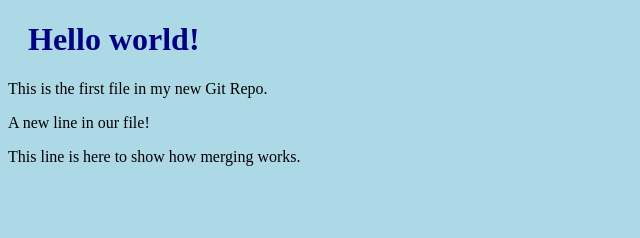
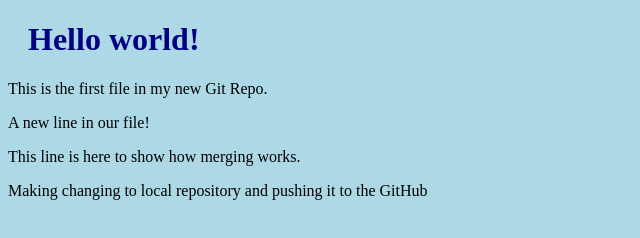
Before and after one commit to louis-cyberlabs/hello-world, a plain HTML site: page index.html in a window 1280 px wide. Shown: the whole page, without its empty margins (0-640 px from the left). Drawn offline with Linux system fonts and the light colour scheme.

Commit message:
Update index.html

```diff
--- a/index.html
+++ b/index.html
@@ -10,5 +10,6 @@
 <p>This is the first file in my new Git Repo.</p>
 <p>A new line in our file!</p>
 <p>This line is here to show how merging works.</p>
+<p>Making changing to local repository and pushing it to the GitHub</p>
 </body>
 </html>
```
